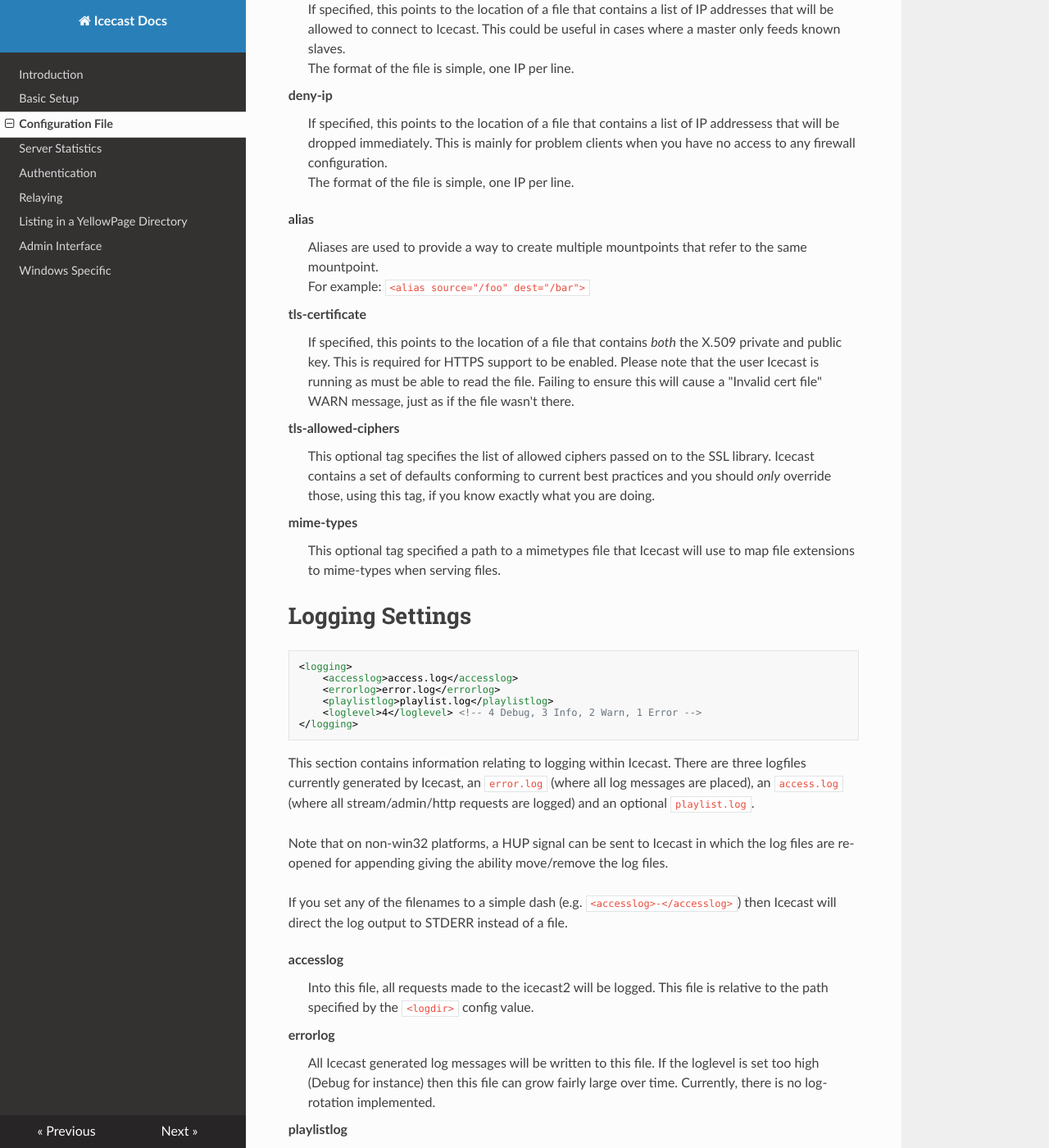
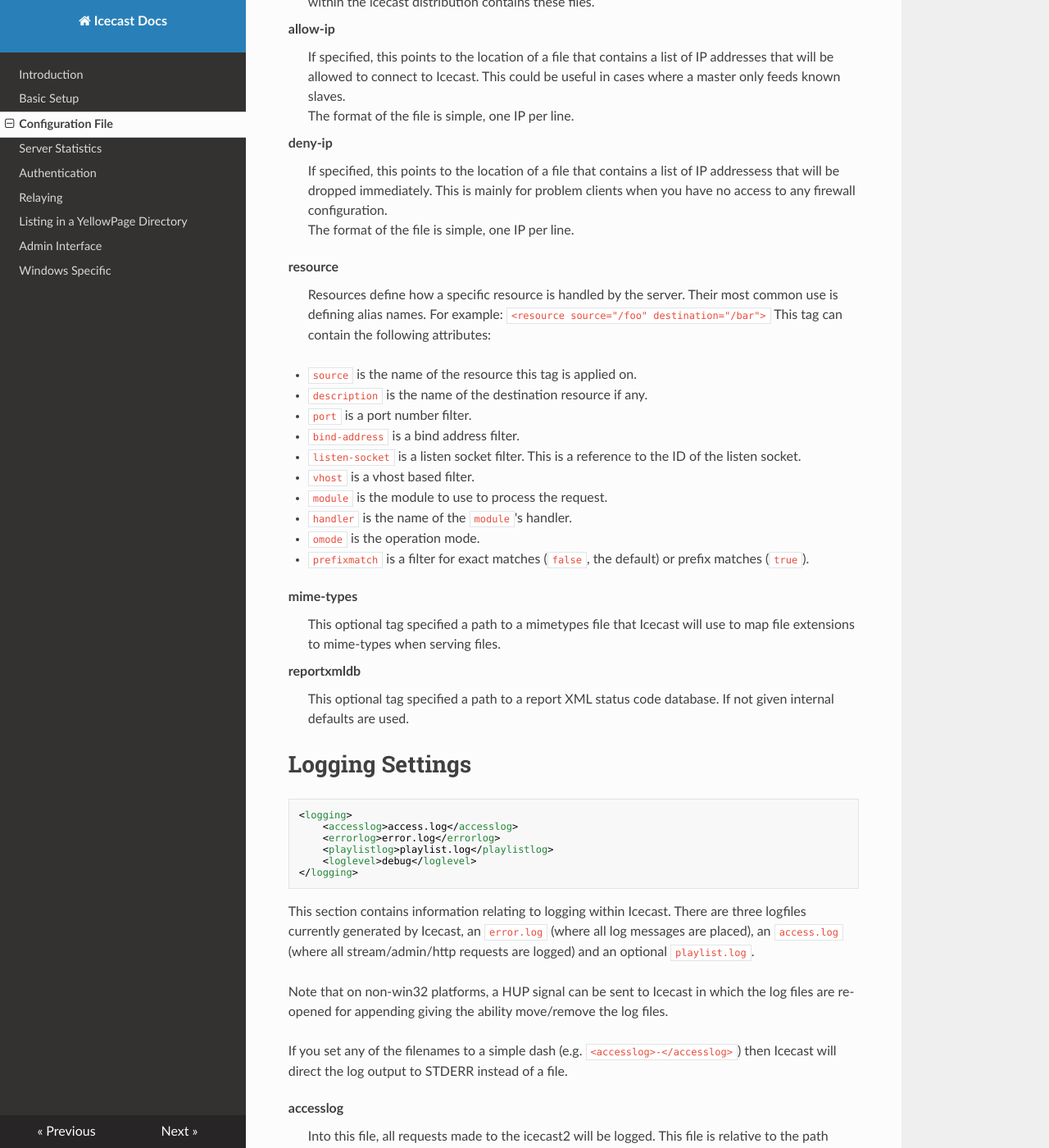
Before and after one commit to barionleg/Xipho, an MkDocs documentation site: the page built from docs/config_file.md, in a window 1280 px wide and 1400 px high, scrolled down 11553 px. Shown: the whole window at 82% size. Built offline with MkDocs 1.6.1, drawn with Linux system fonts in a browser that asks for light colours; nearby versions of some CDN libraries; old or Windows-style settings are respelled for this version of MkDocs; some of the changed text lies outside the part shown.

Commit message:
Update: Bringing docs a bit more in sync with code

````diff
--- a/docs/config_file.md
+++ b/docs/config_file.md
@@ -19,7 +19,7 @@ Also check the Icecast error.log for additional hints in case of problems!
 <hostname>example.org</hostname>
 <location>Moon</location>
 <admin>icemaster@example.org</admin>
-<fileserve>1</fileserve>
+<fileserve>true</fileserve>
 <server-id>icecast 2.4.1</server-id>
 ```
 
@@ -205,7 +205,7 @@ shoutcast-compat
 
 ```xml
 <http-headers>
-    <header name="Access-Control-Allow-Origin" value="*" />
+    <header type="cors" name="Access-Control-Allow-Origin" />
     <header name="X-Robots-Tag" value="index, noarchive" status="200" />
 </http-headers>
 ```
@@ -223,6 +223,8 @@ This functionality was introduced mainly to enable the use of simplified cross-o
     <dd>This tag specifies the actual header to be sent to a HTTP client in response to every request.<br />
         This tag can contain the following attributes:
         <dl>
+            <dt>type</dt>
+            <dd>Specifies the HTTP header field type. Can be "static" or "cors". (optional, default "static")</dd>
             <dt>name</dt>
             <dd>Specifies the HTTP header field name. (required)</dd>
             <dt>value</dt>
@@ -264,7 +266,7 @@ For information about the two types and how to configure them, refer to the [Rel
     <fallback-override>1</fallback-override>
     <fallback-when-full>1</fallback-when-full>
     <charset>ISO-8859-1</charset>
-    <public>1</public>
+    <public>true</public>
     <stream-name>My audio stream</stream-name>
     <stream-description>My audio description</stream-description>
     <stream-url>http://some.place.com</stream-url>
@@ -272,14 +274,14 @@ For information about the two types and how to configure them, refer to the [Rel
     <bitrate>64</bitrate>
     <type>application/ogg</type>
     <subtype>vorbis</subtype>
-    <hidden>1</hidden>
+    <hidden>true</hidden>
     <burst-size>65536</burst-size>
     <icy-metadata-interval>4096</icy-metadata-interval>
-    <authentication type="xxxxxx">
+    <authentication>
             <!-- See authentication documentation -->
     </authentication>
     <http-headers>
-            <header name="Access-Control-Allow-Origin" value="*" />
+            <header type="cors" name="Access-Control-Allow-Origin" />
             <header name="X-Robots-Tag" value="index, noarchive" />
             <header name="foo" value="bar" status="200" />
             <header name="Nelson" value="Ha-Ha!" status="404" />
@@ -376,8 +378,8 @@ charset
   The source clients can also specify a `charset=` parameter to the metadata update URL if they so wish.
 
 public
-: The default setting for this is `-1` indicating that it is up to the source client or relay to determine if this mountpoint
-  should advertise. A setting of `0` will prevent any advertising and a setting of `1` will force it to advertise.
+: The default setting for this is `client` indicating that it is up to the source client or relay to determine if this mountpoint
+  should advertise. A setting of `false` will prevent any advertising and a setting of `true` will force it to advertise.
   If you do force advertising you may need to set other settings listed below as the directory server can refuse to advertise
   if there is not enough information provided.
 
@@ -462,10 +464,9 @@ on-disconnect
     <adminroot>./admin</adminroot>
     <allow-ip>/path/to/ip_allowlist</allow-ip>
     <deny-ip>/path_to_ip_denylist</deny-ip>
-    <tls-certificate>/path/to/certificate.pem</tls-certificate>
-    <ssl-allowed-ciphers>ECDH+AESGCM:DH+AESGCM:ECDH+AES256:DH+AES256:ECDH+AES128:DH+AES:ECDH+3DES:DH+3DES:RSA+AESGCM:RSA+AES:RSA+3DES:!aNULL:!MD5:!DSS</ssl-allowed-ciphers>
-    <alias source="/foo" dest="/bar"/>
+    <resource source="/foo" destination="/bar"/>
     <mime-types>/path/to/mime.types</mime-types>
+    <reportxmldb>/path/to/reportxmldb.xml</reportxmldb>
 </paths>
 ```
 
@@ -502,20 +503,28 @@ deny-ip
   The format of the file is simple, one IP per line.
 
 <!-- FIXME -->
-alias
-: Aliases are used to provide a way to create multiple mountpoints that refer to the same mountpoint.
-  For example: `<alias source="/foo" dest="/bar">`
+resource
+: Resources define how a specific resource is handled by the server. Their most common use is defining
+  alias names.
+  For example: `<resource source="/foo" destination="/bar">`
+  This tag can contain the following attributes:
 
-tls-certificate
-: If specified, this points to the location of a file that contains _both_ the X.509 private and public key.
-  This is required for HTTPS support to be enabled. Please note that the user Icecast is running as must be able to read the file. Failing to ensure this will cause a "Invalid cert file" WARN message, just as if the file wasn't there.
-
-tls-allowed-ciphers
-: This optional tag specifies the list of allowed ciphers passed on to the SSL library.
-  Icecast contains a set of defaults conforming to current best practices and you should _only_ override those, using this tag, if you know exactly what you are doing.
+  - `source` is the name of the resource this tag is applied on.
+  - `description` is the name of the destination resource if any.
+  - `port` is a port number filter.
+  - `bind-address` is a bind address filter.
+  - `listen-socket` is a listen socket filter. This is a reference to the ID of the listen socket.
+  - `vhost` is a vhost based filter.
+  - `module` is the module to use to process the request.
+  - `handler` is the name of the `module`'s handler.
+  - `omode` is the operation mode.
+  - `prefixmatch` is a filter for exact matches (`false`, the default) or prefix matches (`true`).
 
 mime-types
 : This optional tag specified a path to a mimetypes file that Icecast will use to map file extensions to mime-types when serving files.
+
+reportxmldb
+: This optional tag specified a path to a report XML status code database. If not given internal defaults are used.
 
 # Logging Settings
 
@@ -524,7 +533,7 @@ mime-types
     <accesslog>access.log</accesslog>
     <errorlog>error.log</errorlog>
     <playlistlog>playlist.log</playlistlog>
-    <loglevel>4</loglevel> <!-- 4 Debug, 3 Info, 2 Warn, 1 Error -->
+    <loglevel>debug</loglevel>
 </logging>
 ```
 
@@ -559,14 +568,14 @@ logarchive
   prevent the filling up of filesystems for people who don't care (or know) that their logs are growing.
 
 loglevel
-: Indicates what messages are logged by icecast. Log messages are categorized into one of 4 types, Debug, Info, Warn, and Error.
+: Indicates what messages are logged by icecast. Log messages are categorized into one of four types, Debug, Info, Warn, and Error.
 
   The following mapping can be used to set the appropriate value:
 
-  -   loglevel = `4`: Debug, Info, Warn, Error messages are printed
-  -   loglevel = `3`: Info, Warn, Error messages are printed
-  -   loglevel = `2`: Warn, Error messages are printed
-  -   loglevel = `1`: Error messages only are printed
+  - `debug`: Debug, Info, Warn, Error messages are printed
+  - `information`: Info, Warn, Error messages are printed
+  - `warning`: Warn, Error messages are printed
+  - `error`: Error messages only are printed
 
 # Security Settings
 This section contains configuration settings that can be used to secure the icecast server by performing a chroot to a secured location or changing user and group on start-up. The latter allows icecast to bind to priviledged ports like 80 and 443, by being started as root and then dropping to the configured user/group after binding listener-sockets.
@@ -576,19 +585,40 @@ This section contains configuration settings that can be used to secure the icec
 
 ```xml
 <security>
-    <chroot>0</chroot>
+    <chroot>false</chroot>
     <changeowner>
         <user>nobody</user>
         <group>nogroup</group>
     </changeowner>
+    <tls-context>
+        <tls-certificate>/path/to/certificate.pem</tls-certificate>
+        <tls-key>/path/to/key.pem</tls-key>
+        <tls-allowed-ciphers>ECDH+AESGCM:DH+AESGCM:ECDH+AES256:DH+AES256:ECDH+AES128:DH+AES:ECDH+3DES:DH+3DES:RSA+AESGCM:RSA+AES:RSA+3DES:!aNULL:!MD5:!DSS</tls-allowed-ciphers>
+    </tls-context>
 </security>
 ```
 
 chroot
-: An indicator which specifies whether a `chroot()` will be done when the server is started.
+: An indicator which specifies whether a `chroot(2)` will be done when the server is started.
   The chrooted path is specified by the `<basedir>` configuration value.
   Setting up and using a chroot is an advanced concept and not in the scope of this document.
 
 changeowner
 : This section indicates the user and group that will own the icecast process when it is started.
   These need to be valid users on the system. Icecast must be started as root for this to work.
+
+tls-context
+: This element controls the TLS parameters including the used key and certificates.
+
+tls-certificate (child of tls-context)
+: If specified, this points to the location of a file that contains the X.509 public key (certificate).
+  Optionally this can also contain the X.509 private key.
+  This is required for HTTPS support to be enabled. Please note that the user Icecast is running as must be able to read the file. Failing to ensure this will cause a "Invalid cert file" WARN message, just as if the file wasn't there.
+
+tls-key (child of tls-context)
+: If specified, this points to the location of a file that contains the X.509 private key.
+  This is required for HTTPS support to be enabled. Please note that the user Icecast is running as must be able to read the file. Failing to ensure this will cause a "Invalid cert file" WARN message, just as if the file wasn't there.
+
+tls-allowed-ciphers (child of tls-context)
+: This optional tag specifies the list of allowed ciphers passed on to the SSL library.
+  Icecast contains a set of defaults conforming to current best practices and you should _only_ override those, using this tag, if you know exactly what you are doing.
````
